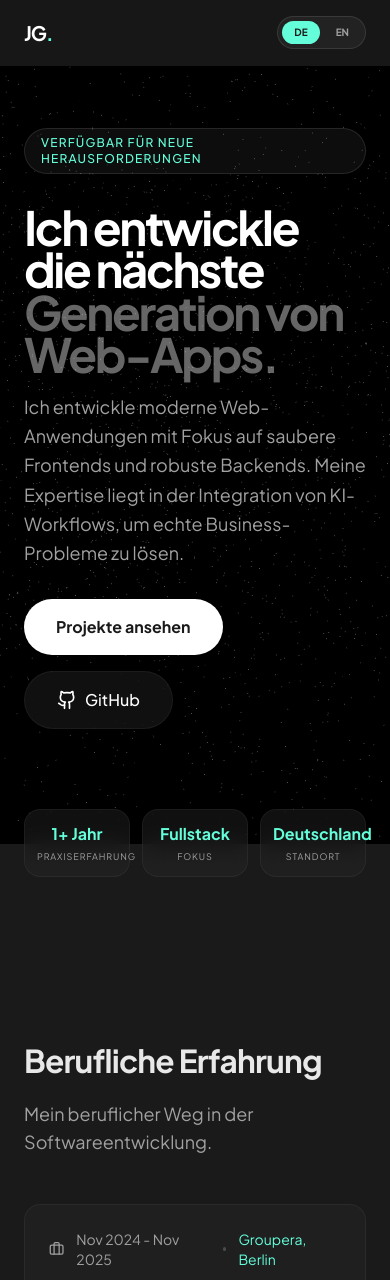
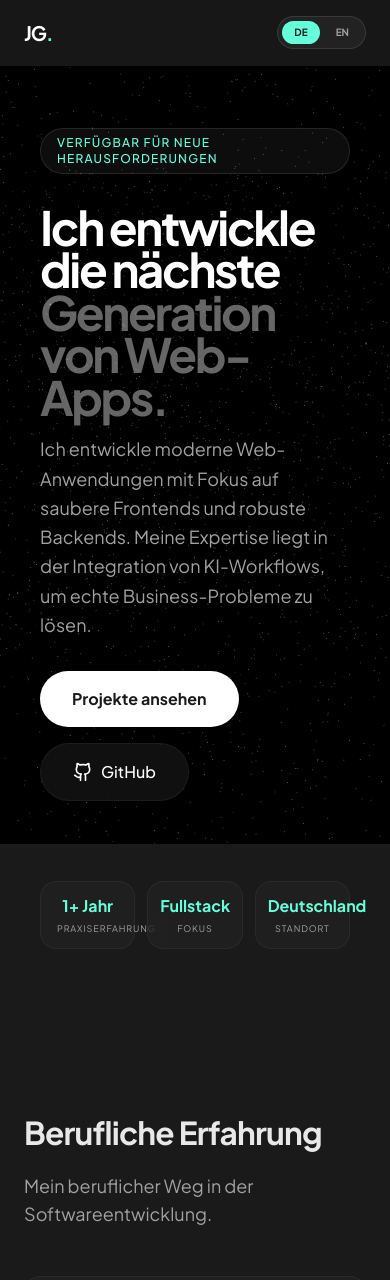
Before and after one commit to ventoXCode/portfolio, a React (Vite) app: page / in a window 390 px wide. Shown: the top 1280 px of the page. Built offline with nearby package versions, Linux system fonts and the light colour scheme.

Commit message:
Fix location pill padding

```diff
--- a/src/App.tsx
+++ b/src/App.tsx
@@ -319,7 +319,7 @@ export default function App() {
       <main className="max-w-7xl mx-auto px-6 pt-32 pb-24 space-y-40 relative z-10">
 
         {/* Hero Section */}
-        <section id="home" className="min-h-[70vh] flex flex-col justify-center items-start space-y-8">
+        <section id="home" className="min-h-[70vh] flex flex-col justify-center items-start space-y-8 px-4 sm:px-0">
           <motion.div
             initial={{ opacity: 0, scale: 0.9 }}
             animate={{ opacity: 1, scale: 1 }}
@@ -379,7 +379,7 @@ export default function App() {
                 className="glass rounded-2xl p-3 sm:p-3 text-center"
               >
                 <div className="text-base sm:text-xl font-display font-bold text-highlight">{m.value}</div>
-                <div className="text-[9px] sm:text-[10px] text-secondary uppercase tracking-widest mt-1">{m.label}</div>
+                <div className="text-[9px] sm:text-[10px] text-secondary uppercase tracking-widest mt-1 px-1">{m.label}</div>
               </motion.div>
             ))}
           </div>
```
Also changed, not shown: 4 other files (tests, documents, lock files or other folders).
